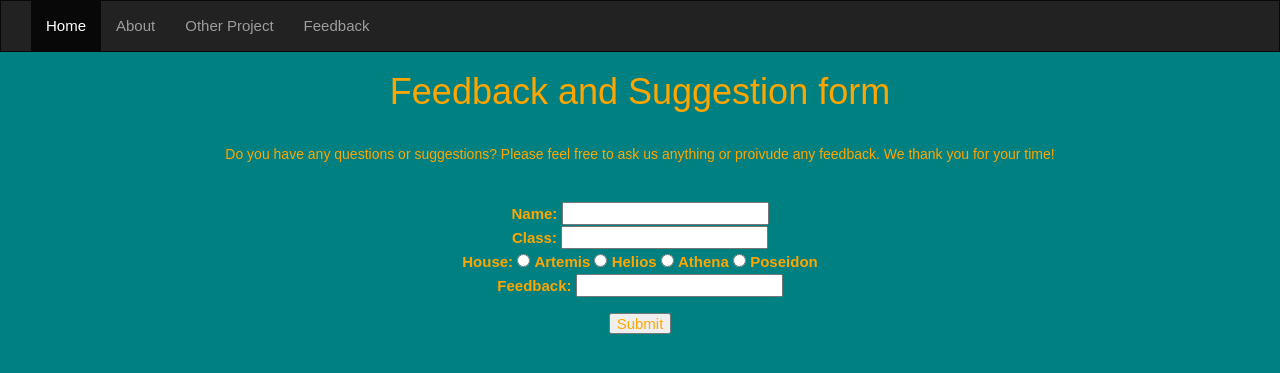
After one commit to mashiro00o/SavingTheWorld1Project, a Flask app: page /form in a window 1280 px wide. The commit adds this page. Shown: the top 373 px of the page. Run offline with Flask 2, Linux system fonts and the light colour scheme; some libraries are stand-ins or nearby versions.

Commit message:
html and css

```diff
--- /dev/null
+++ b/data.txt
@@ -0,0 +1 @@
+Thurston 2413 Helios test
--- a/main.py
+++ b/main.py
@@ -1,4 +1,4 @@
-from flask import Flask, render_template
+from flask import Flask, render_template, request
 
 app = Flask(__name__)
 
@@ -8,5 +8,25 @@ app = Flask(__name__)
 def home():
   return render_template('index.html', title='Home')
 
+@app.route('/about')
+def about():
+  return render_template('about.html', title='About')
+
+@app.route('/form', methods=['GET', 'POST'])
+def form():
+    name = None
+    Class = None
+    house = None
+    message = None
+    if request.method == 'POST':
+        # Handle form submission
+        name = request.form.get('name')
+        Class = request.form.get('Class')
+        house = request.form.get('house')
+        message = request.form.get('message')
+        with open('data.txt', 'a') as file:
+          file.write(name + ' ' + Class + ' '+ house + ' ' + message + '\n')
+        return render_template('thankyou.html', title='Thank You', name=name, Class=Class, house=house, message=message)
+    return render_template('form.html', title='Feedback Form')
 
 app.run(host='0.0.0.0', port=81)
--- a/static/style.css
+++ b/static/style.css
@@ -7,10 +7,6 @@ body {
   font-size: 15px;
 }
 
-image {
-  max-height:100px;
-  max-width:100px;
-}
 
 a {
   color: orange;
@@ -42,6 +38,10 @@ a:hover {
   border-radius: 0;
 }
 
+input[type=text] {
+  color: black;
+}
+
 .easteregg {
   display:none
 }
--- /dev/null
+++ b/templates/form.html
@@ -0,0 +1,34 @@
+{% extends 'layout.html' %}
+
+
+{% block content %}
+
+<h1>Feedback and Suggestion form</h1><br>
+    <h5>Do you have any questions or suggestions? Please feel free to ask us anything or proivude any feedback. We thank you for your time!</h5><br><br>
+
+
+      <form method="POST">
+        <label for="name">Name:</label>
+        <input type="text" id="name" name="name"><br>
+
+        <label for="Class">Class:</label>
+        <input type="text" id="Class" name="Class"><br>
+
+        <label for="house">House:</label>
+        <input type="radio" id="artemis" name="house" value="Artemis">
+        <label for="artemis">Artemis</label>
+        <input type="radio" id="helios" name="house" value="Helios">
+        <label for="helios">Helios</label>
+        <input type="radio" id="athena" name="house" value="Athena">
+        <label for="athena">Athena</label>
+        <input type="radio" id="poseidon" name="house" value="Poseidon">
+        <label for="poseidon">Poseidon</label><br>
+
+        <label for="message">Feedback:</label>
+        <input type="text" id="message" name="message"><br><br>
+
+        <input type="submit" value="Submit">
+
+       </form>
+
+{% endblock content %}
--- a/templates/layout.html
+++ b/templates/layout.html
@@ -28,9 +28,9 @@ href="https://maxcdn.bootstrapcdn.com/bootstrap/3.4.1/css/bootstrap.min.css">
     <div class="collapse navbar-collapse" id="myNavbar">
       <ul class="nav navbar-nav">
         <li class="active"><a href="">Home</a></li>
-        <li><a href="https://thefourhousegodsofasr.thurstonchua.repl.co/">About</a></li>
+        <li><a href="{{ url_for('about')}}">About</a></li>
         <li><a href="https://github.com/mashiro00o">Other Project</a></li>
-        <li><a href="https://asrhousefeedbackform.thurstonchua.repl.co/">Feedback</a></li>
+        <li><a href="{{ url_for('form')}}">Feedback</a></li>
       </ul>
     </div>
   </div>
```
Also changed, not shown: templates/about.html (added, +15 -0 lines), templates/thankyou.html (added, +13 -0 lines).
